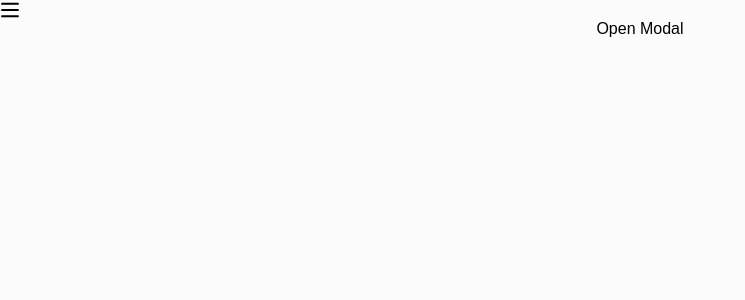
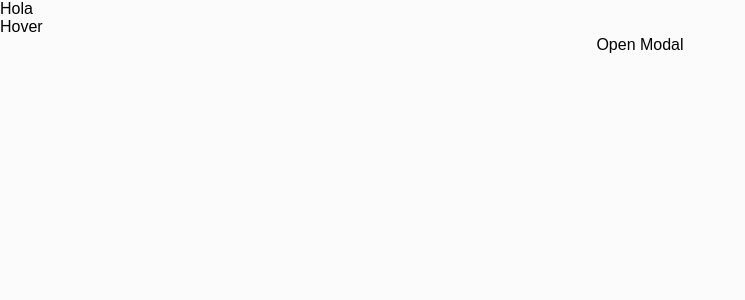
Before and after one commit to aguirrealvaro/utils-library, a React app: page / in a window 1280 px wide. Shown: the top 300 px of the page, without its empty margins (0-745 px from the left). Built offline with nearby package versions, Linux system fonts and the light colour scheme.

Commit message:
Starting Popover

```diff
--- a/src/components/App/App.tsx
+++ b/src/components/App/App.tsx
@@ -1,16 +1,15 @@
 import React, { FunctionComponent } from "react";
 import { ThemeProvider } from "styled-components";
 import { theme, GlobalStyles } from ".";
-import { Modal } from "@/components";
+import { Modal, Popover } from "@/components";
 import { useModal } from "@/hooks";
-import { Icon } from "../Icon";
 
 export const App: FunctionComponent = () => {
   const { show, onClose, onOpen } = useModal();
 
   return (
     <ThemeProvider theme={theme}>
-      <Icon icon="burger" />
+      <Popover content="Hola" />
       <button onClick={onOpen}>Open Modal</button>
       <Modal show={show} onClose={onClose}>
         Modal
--- /dev/null
+++ b/src/components/Popover/Popover.tsx
@@ -0,0 +1,20 @@
+import React, { FunctionComponent, useState } from "react";
+
+type PopoverProps = {
+  content: string | JSX.Element;
+  placement?: "top" | "right" | "bottom" | "left";
+};
+
+export const Popover: FunctionComponent<PopoverProps> = ({ content }) => {
+  const [showPopover, setShowPopover] = useState<boolean>(false);
+
+  const openPopover = () => setShowPopover(true);
+  const closePopover = () => setShowPopover(false);
+
+  return (
+    <div onMouseEnter={openPopover} onMouseLeave={closePopover}>
+      <div>{content}</div>
+      {showPopover && <div>Hover</div>}
+    </div>
+  );
+};
--- /dev/null
+++ b/src/components/Popover/index.ts
@@ -0,0 +1 @@
+export { Popover } from "./Popover";
--- a/src/components/index.ts
+++ b/src/components/index.ts
@@ -3,3 +3,4 @@ export { Spinner } from "./Spinner";
 export { InputField } from "./InputField";
 export { Modal } from "./Modal";
 export { Icon } from "./Icon";
+export { Popover } from "./Popover";
```
